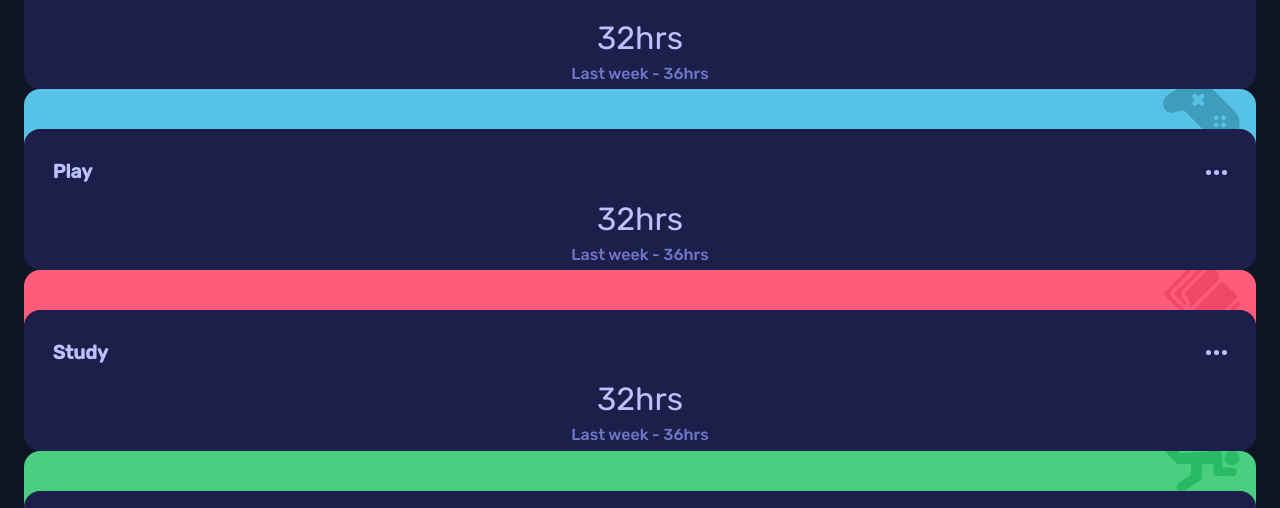
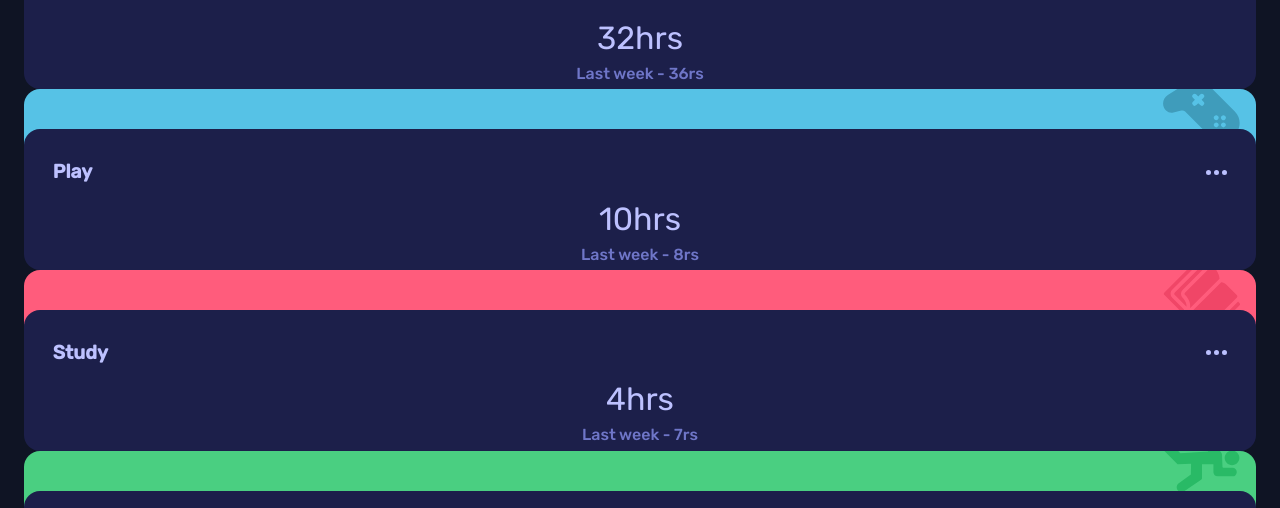
Before and after one commit to elvisowusu/Time-Tracker, a React (Vite) app: page / in a window 1280 px wide. Shown: the part 439-947 px from the top of the page. Built offline with nearby package versions, Linux system fonts and the light colour scheme.

Commit message:
Update time and last week's hours in MainComponent.jsx

```diff
--- a/src/MainComponent.jsx
+++ b/src/MainComponent.jsx
@@ -11,12 +11,12 @@ import Jeremy from './assets/image-jeremy.png';
 function MainComponent() {
 
     const icons =[
-                    {id:1,icon:work,category:'Work',time:'32hrs',color:'bg-Lightredwork',ellipsis:ellipsis},
-                    {id:2,icon:play,category:'Play',time:'10hrs',color:'bg-Softblueplay',ellipsis:ellipsis},
-                    {id:3,icon:study,category:'Study',time:'4hrs',color:'bg-Lightredstudy',ellipsis:ellipsis},
-                    {id:4,icon:exercise,category:'Exercise',time:'4hrs',color:'bg-Limegreenexercise',ellipsis:ellipsis},
-                    {id:6,icon:social,category:'Social',time:'2hrs',color:'bg-Violetsocial',ellipsis:ellipsis},
-                    {id:5,icon:selfCare,category:'Self Care',time:'2hrs',color:'bg-Softorangeselfcare',ellipsis:ellipsis}
+                    {id:1,icon:work,category:'Work',time:'32hrs',color:'bg-Lightredwork',lastWeek:'36'},
+                    {id:2,icon:play,category:'Play',time:'10hrs',color:'bg-Softblueplay',lastWeek:'8'},
+                    {id:3,icon:study,category:'Study',time:'4hrs',color:'bg-Lightredstudy',lastWeek:'7'},
+                    {id:4,icon:exercise,category:'Exercise',time:'4hrs',color:'bg-Limegreenexercise',lastWeek:'5'},
+                    {id:6,icon:social,category:'Social',time:'5hrs',color:'bg-Violetsocial',lastWeek:'10'},
+                    {id:5,icon:selfCare,category:'Self Care',time:'2hrs',color:'bg-Softorangeselfcare',lastWeek:'2'}
                 ]
     const JeremyProfile =['Daily','Weekly','Monthly']
 
@@ -47,8 +47,8 @@ function MainComponent() {
                     return <div className='rounded-2xl relative overflow-hidden h-[11.3rem]'>
                                 <div className={`flex justify-end item px-[1rem] ${iconItems.color} h-[3.7rem] absolute w-full`}><img className={`w-[4.8rem] absolute -top-[0.6rem]`} src={iconItems.icon} alt="" /></div>
                                 <div className='bg-Darkblue rounded-2xl w-full absolute top-[2.5rem] px-[1.8rem] py-[1.8rem]'>
-                                    <div className='mb-2 flex items-center justify-between '><p className='text-PaleBlue font-semibold text-[1.2rem]'>{iconItems.category}</p><img src={iconItems.ellipsis} alt="image" /></div>
-                                    <div className='flex lg:flex-col items-center justify-between'><p className='text-PaleBlue text-[2rem]'>32hrs</p><p className='text-Desaturatedblue font-medium'>Last week - 36hrs</p></div>
+                                    <div className='mb-2 flex items-center justify-between '><p className='text-PaleBlue font-semibold text-[1.2rem]'>{iconItems.category}</p><img src={ellipsis} alt="image" /></div>
+                                    <div className='flex lg:flex-col items-center justify-between'><p className='text-PaleBlue text-[2rem]'>{iconItems.time}</p><p className='text-Desaturatedblue font-medium'>Last week - {iconItems.lastWeek}rs</p></div>
                                 </div>
                             </div>
                 })
```
